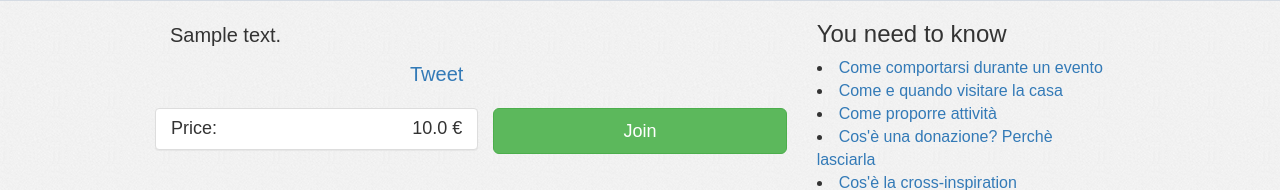
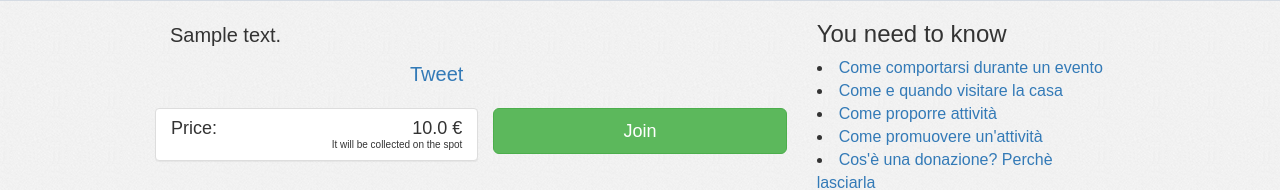
Before and after one commit to cinquenove/TogetherNetwork-Community, a Django app: page /activities/1 in a window 1280 px wide. Shown: the part 449-639 px from the top of the page. Run offline with Django 3.2, Linux system fonts and the light colour scheme; tables that the repository leaves empty hold one stand-in row (values such as "Sample post"); grey boxes marked "Sample" are stand-in pictures; some libraries are stand-ins or nearby versions.

Commit message:
contribution note added

```diff
--- a/Activities/templates/activity.html
+++ b/Activities/templates/activity.html
@@ -58,6 +58,7 @@
                             Info in description
                         {% else %}
                             {{ activity.price }} &euro;
+                            <p class="contribution-note">It will be collected on the spot</p>
                         {% endif %}</h4>
                     </div>
                 </div>
@@ -122,6 +123,7 @@
         <li><a href="http://blog.togethernetwork.org/come-comportarsi-agli-eventi/" target="blank">Come comportarsi durante un evento</a></li>
         <li><a href="http://blog.togethernetwork.org/regole-della-casa-di-tutti/" target="blank">Come e quando visitare la casa</a></li>
         <li><a href="http://blog.togethernetwork.org/come-organizzare-attivita-nella-casa" target="blank">Come proporre attività</a></li>
+        <li><a href="http://blog.togethernetwork.org/donazioni-spontanee-e-honesty-box/" target="blank">Come promuovere un'attività</a></li>
         <li><a href="http://blog.togethernetwork.org/donazioni-spontanee-e-honesty-box/" target="blank">Cos'è una donazione? Perchè lasciarla</a></li>
         <li><a href="http://blog.togethernetwork.org/cose-un-cross-inspirational-place" target="blank">Cos'è la cross-inspiration</a></li>
         <li><a href="http://blog.togethernetwork.org/guiding-principles/" target="blank">I principi di Together</a></li>
--- a/static/css/activities.css
+++ b/static/css/activities.css
@@ -143,3 +143,7 @@
     margin: 5px;
     float:  left;
 }
+
+.contribution-note{
+    font-size: 10px;
+}
```
